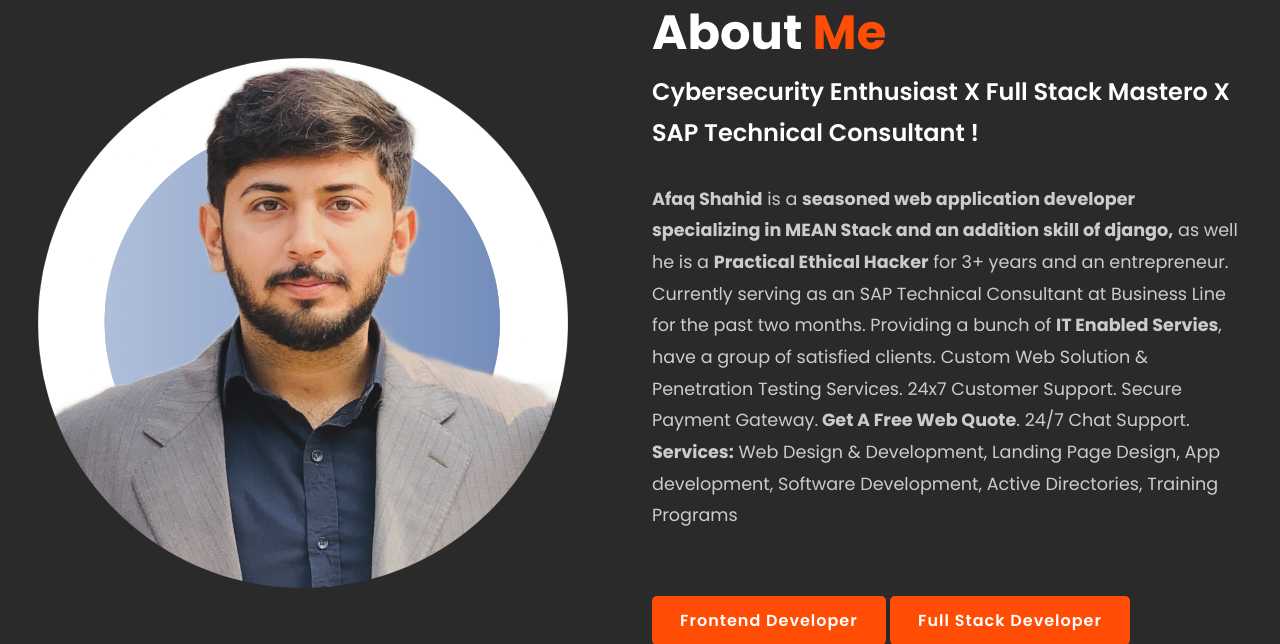
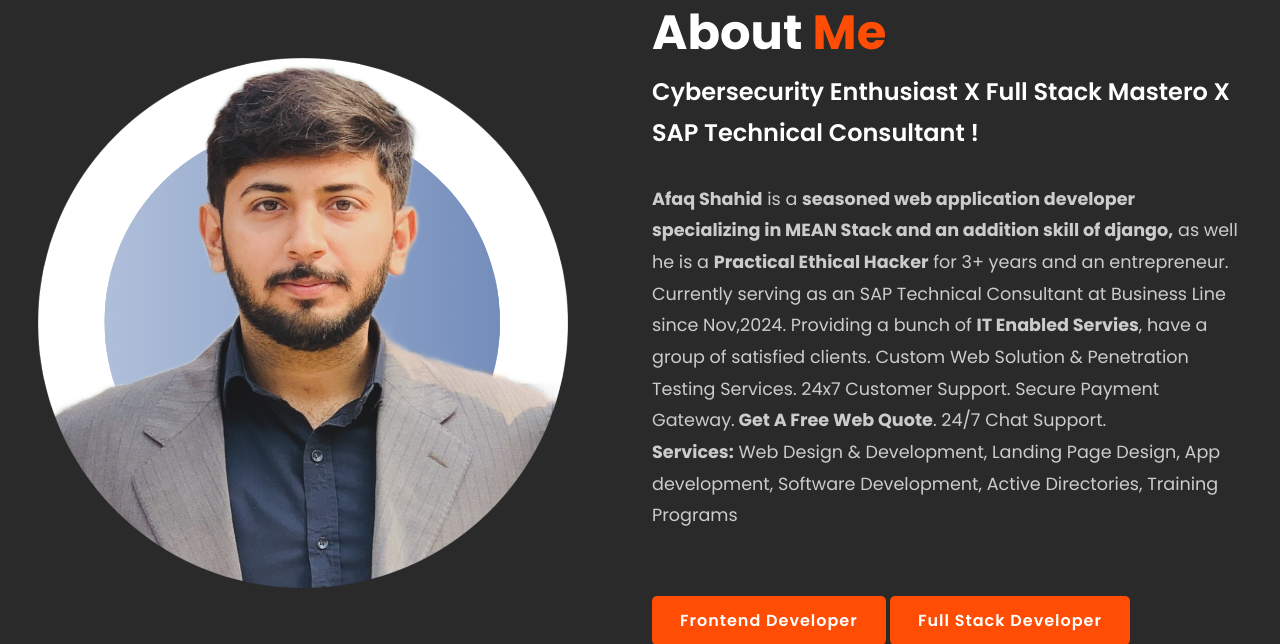
Before and after one commit to CodeAfaq/afaq-portfolio, a Django app: page / in a window 1280 px wide. Shown: the part 901-1545 px from the top of the page. Run offline with Django 4.2, Linux system fonts and the light colour scheme; data comes from the database, SQL or seed files in the repository.

Commit message:
Bio Updated

```diff
--- a/main/templates/index.html
+++ b/main/templates/index.html
@@ -28,7 +28,7 @@
 		<div class="about-text">
 			<h2>About <span>Me</span></h2>
 			<h4>Cybersecurity Enthusiast X Full Stack Mastero X SAP Technical Consultant !</h4>
-			<p><b>Afaq Shahid</b> is a <b>seasoned web application developer specializing in MEAN Stack and an addition skill of django,</b> as well he is a <b>Practical Ethical Hacker</b> for 3+ years and an entrepreneur. Currently serving as an SAP Technical Consultant at Business Line for the past two months. Providing a bunch of <b>IT Enabled Servies</b>, have  a group of satisfied clients. Custom Web Solution & Penetration Testing Services. 24x7 Customer Support. Secure Payment Gateway.<b> Get A Free Web Quote</b>. 24/7 Chat Support.<br> <b>Services:</b> Web Design & Development, Landing Page Design, App development, Software Development, Active Directories, Training Programs</p>
+			<p><b>Afaq Shahid</b> is a <b>seasoned web application developer specializing in MEAN Stack and an addition skill of django,</b> as well he is a <b>Practical Ethical Hacker</b> for 3+ years and an entrepreneur. Currently serving as an SAP Technical Consultant at Business Line since Nov,2024. Providing a bunch of <b>IT Enabled Servies</b>, have  a group of satisfied clients. Custom Web Solution & Penetration Testing Services. 24x7 Customer Support. Secure Payment Gateway.<b> Get A Free Web Quote</b>. 24/7 Chat Support.<br> <b>Services:</b> Web Design & Development, Landing Page Design, App development, Software Development, Active Directories, Training Programs</p>
 			<a href="{% static "img/cv/Afaq-Shahid-Frontend.pdf" %}" target="_blank" class="btn">Frontend Developer</a> <a href="{% static "img/cv/Afaq-Shahid-CV.pdf" %}" target="_blank" class="btn">Full Stack Developer</a>
 		</div>
 	</section>
```
